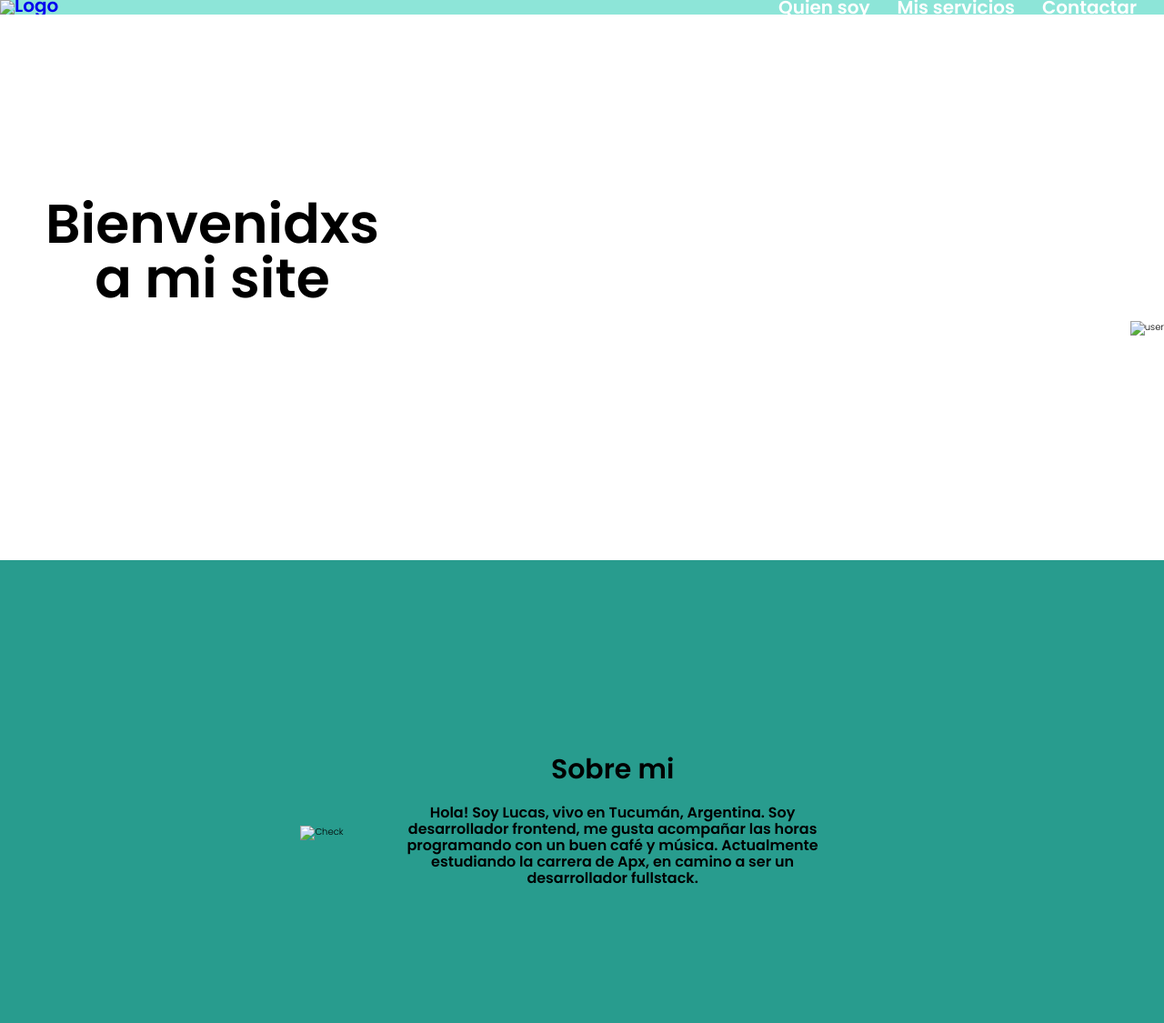
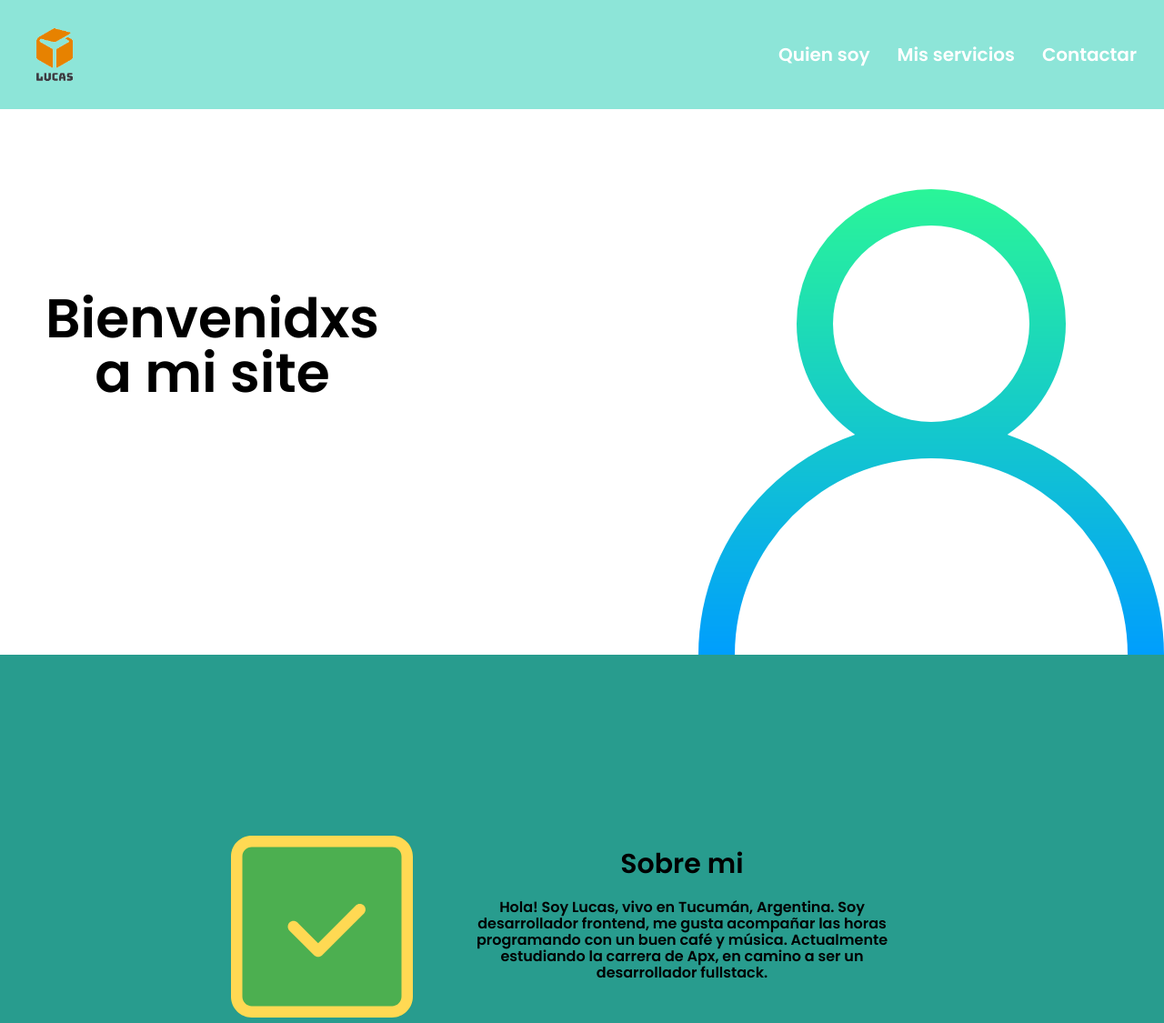
Before and after one commit to LksR-dev/desafio-m3, a plain HTML site: page index.html in a window 1280 px wide. Shown: the top 1125 px of the page at 91% size. Drawn offline with nearby package versions, Linux system fonts and the light colour scheme; files that its build step writes are made by us from their sources; the site is published under a folder, as on GitHub Pages, so addresses that start at the root find nothing.

Commit message:
prueba 3

```diff
--- a/index.html
+++ b/index.html
@@ -21,7 +21,7 @@
     <!--Nav Section-->
     <nav class="navbar">
       <a href="#" class="navbar__logo">
-        <img src="/img/logo1.png"  alt="Logo" />
+        <img src="./img/logo1.png"  alt="Logo" />
       </a>
       <div class="navbar__btn">
         <div class="navbar__btn--burguer"></div>
@@ -38,7 +38,7 @@
       <h1>Bienvenidxs
         <br>a mi site</br></h1>
       <div class="user">
-        <img src="/img/user.png" alt="user" />
+        <img src="./img/user.png" alt="user" />
       </div>
     </div>
 
@@ -49,7 +49,7 @@
         <p>Hola! Soy Lucas, vivo en Tucumán, Argentina. Soy desarrollador frontend, me gusta acompañar las horas programando con un buen café y música. Actualmente estudiando la carrera de Apx, en camino a ser un desarrollador fullstack.</p>
       </div>
       <div class="about__me--i">
-        <img src="/img/check.svg" alt="Check">
+        <img src="./img/check.svg" alt="Check">
       </div>
     </section>
 
@@ -115,7 +115,7 @@
     <!---Footer-->
     <section class="footer">
       <div>
-      <img class="footer_logo" src="img/logo1.png" alt="Logo">
+      <img class="footer_logo" src="./img/logo1.png" alt="Logo">
         <p>Derechos reservados etc &#169</p>
       </div>
 
```
